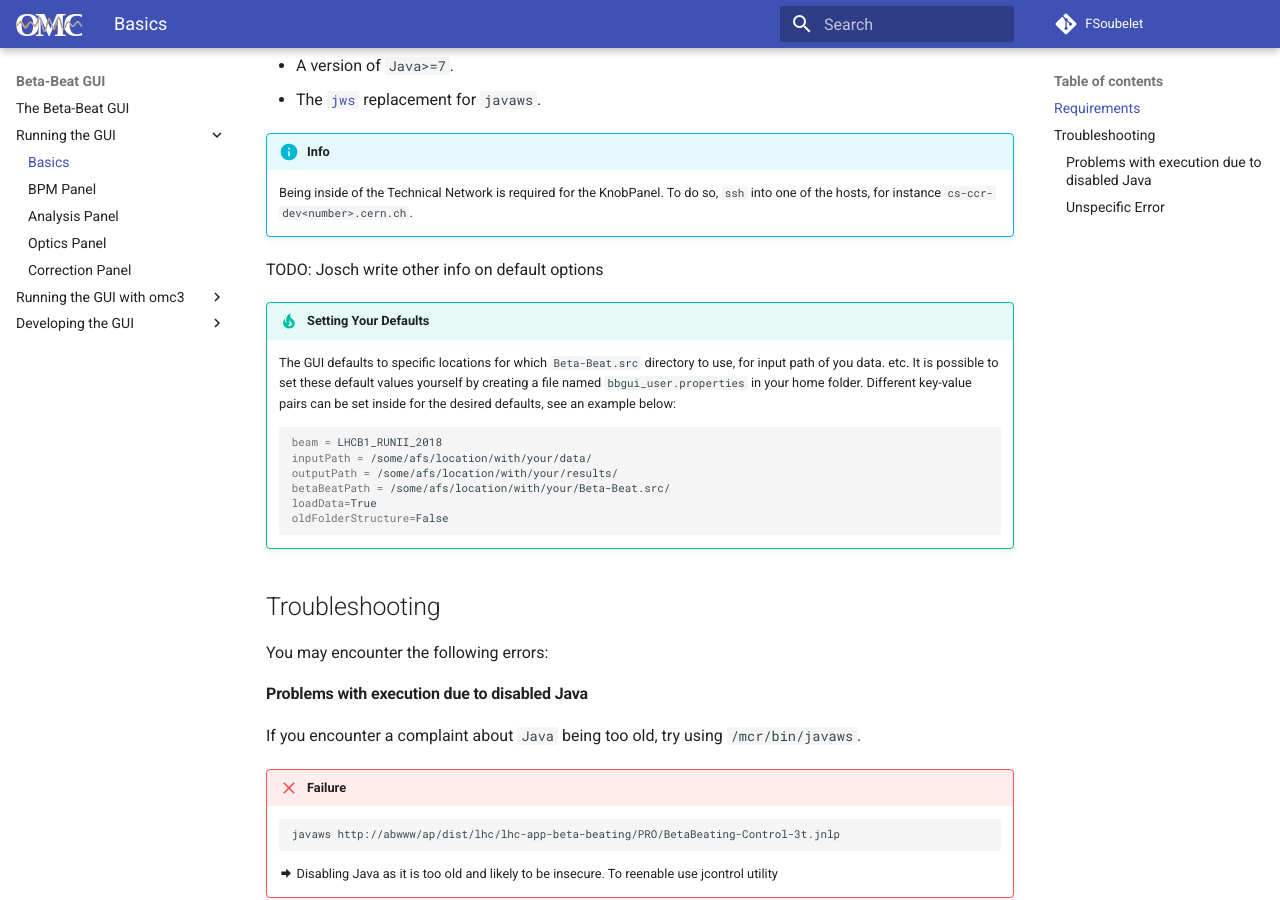
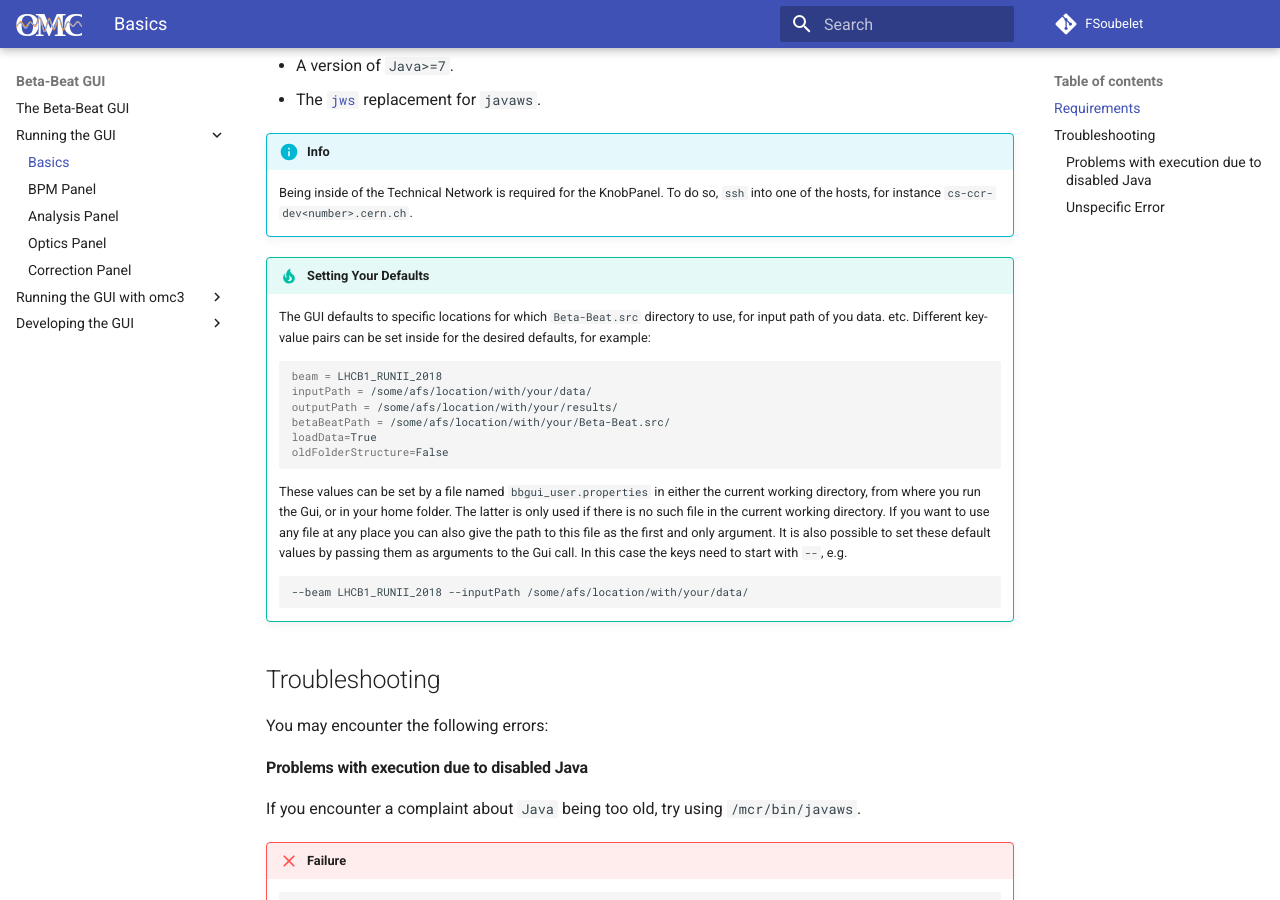
Before and after one commit to pylhc/pylhc.github.io, an MkDocs documentation site: the page built from docs/guis/betabeat/running.md, in a window 1280 px wide and 900 px high, scrolled down 819 px. Built offline with MkDocs 1.6.1 and Material for MkDocs 9.7.7, drawn with Linux system fonts in a browser that asks for light colours.

Commit message:
more ways to set gui defaults

````diff
--- a/docs/guis/betabeat/running.md
+++ b/docs/guis/betabeat/running.md
@@ -32,11 +32,10 @@
     Being inside of the Technical Network is required for the KnobPanel.
     To do so, `ssh` into one of the hosts, for instance `cs-ccr-dev<number>.cern.ch`.
 
-TODO: Josch write other info on default options
 !!! tip "Setting Your Defaults"
     The GUI defaults to specific locations for which `Beta-Beat.src` directory to use, for input path of you data. etc.
-    It is possible to set these default values yourself by creating a file named `bbgui_user.properties` in your home folder.
-    Different key-value pairs can be set inside for the desired defaults, see an example below:
+    Different key-value pairs can be set inside for the desired defaults, for example:
+
     ```bash
     beam = LHCB1_RUNII_2018
     inputPath = /some/afs/location/with/your/data/
@@ -44,6 +43,15 @@
     betaBeatPath = /some/afs/location/with/your/Beta-Beat.src/
     loadData=True
     oldFolderStructure=False
+    ```
+    These values can be set by a file named `bbgui_user.properties` in either the current working directory, from where you run the Gui, or in your home folder.
+    The latter is only used if there is no such file in the current working directory.
+    If you want to use any file at any place you can also give the path to this file as the first and only argument.
+    It is also possible to set these default values by passing them as arguments to the Gui call.
+    In this case the keys need to start with `--`, e.g.
+
+    ```
+    --beam LHCB1_RUNII_2018 --inputPath /some/afs/location/with/your/data/
     ```
 
 ## Troubleshooting
````
